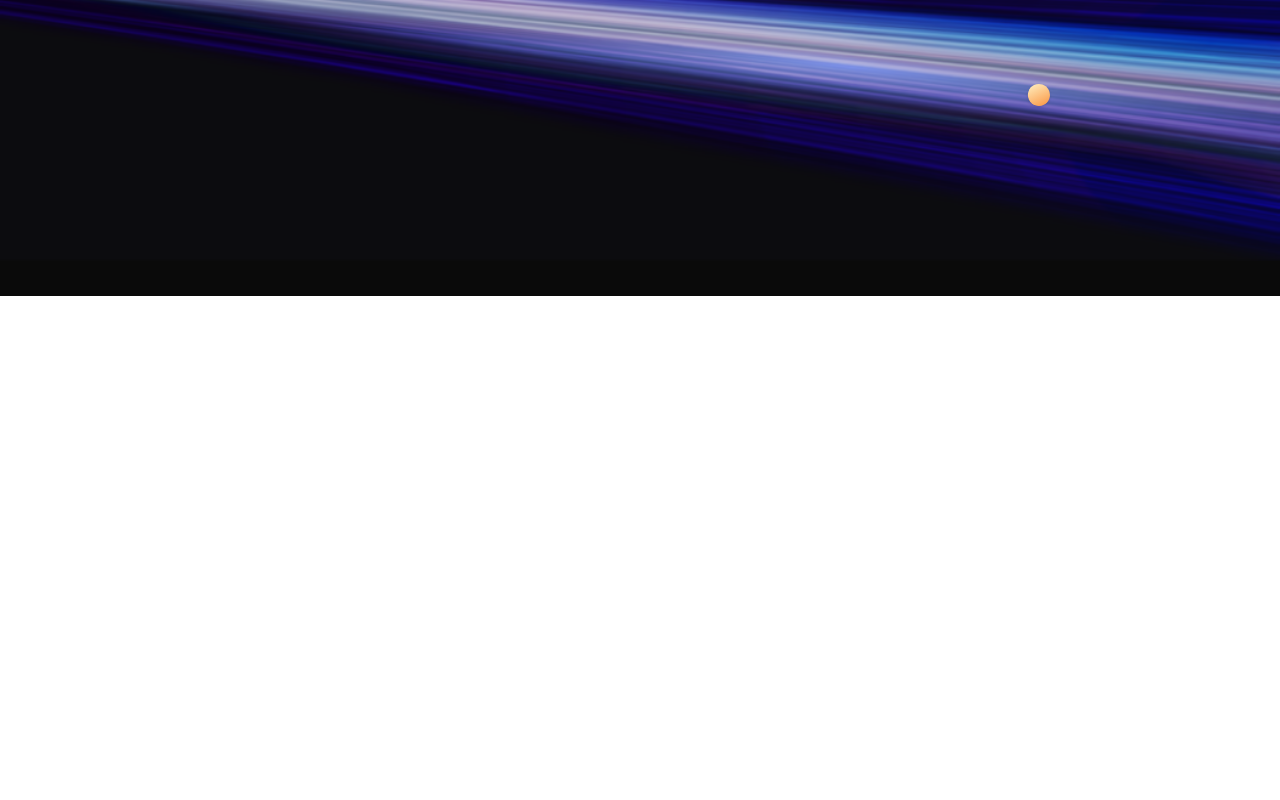
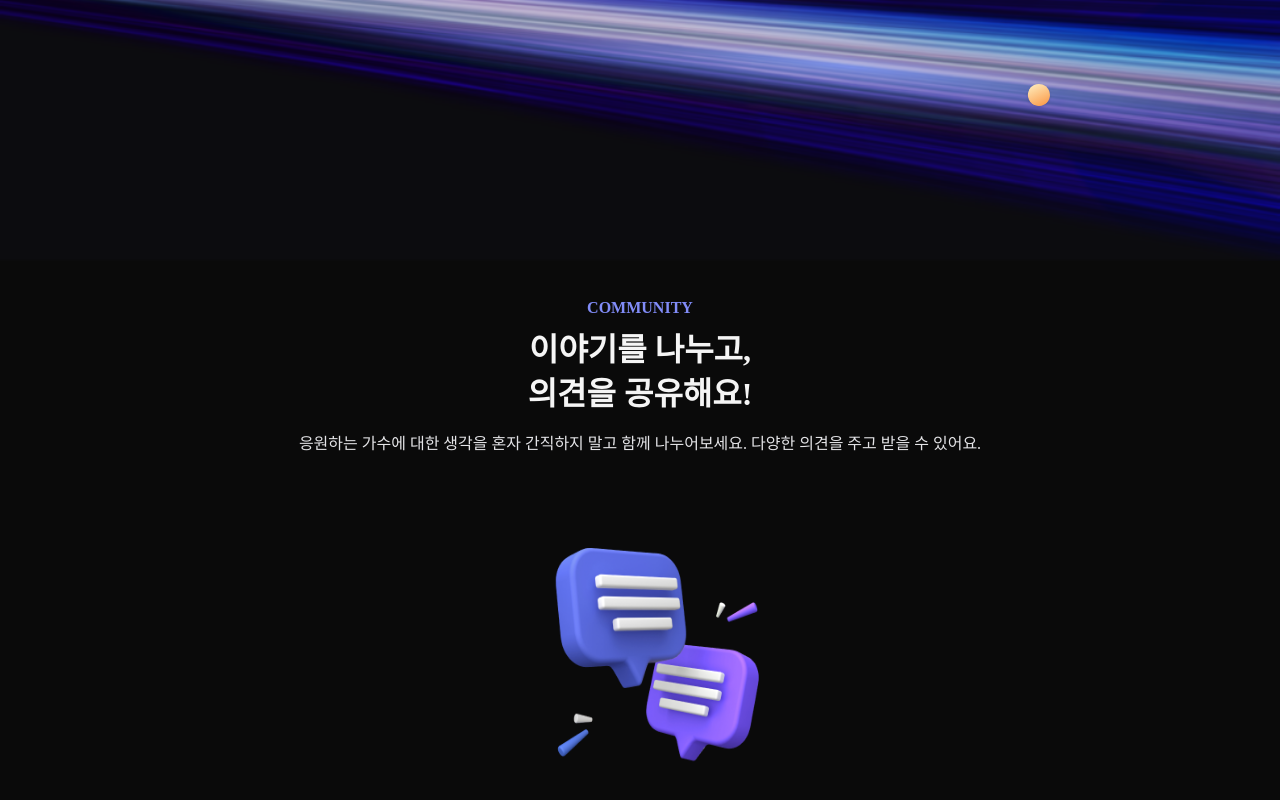
Before and after one commit to kanghyungmin/MVP, a Next.js app: page / in a window 1280 px wide. Shown: the part 664-1464 px from the top of the page. Before the commit the page ends 960 px from the top, so only its background shows below. Built offline with nearby package versions, Linux system fonts and the light colour scheme; what tw-elements would draw is missing.

Commit message:
add commnity feature

```diff
--- a/pages/component/arcordinan.tsx
+++ b/pages/component/arcordinan.tsx
@@ -3,8 +3,6 @@ import React, { useEffect, useState } from "react";
 import { Collapse, initTE } from "tw-elements";
 
 function Arcodian() {
-  const [count, setCount] = useState(0);
-
   useEffect(() => {
     const init = async () => {
       const { Collapse, initTE } = await import("tw-elements");
--- /dev/null
+++ b/pages/component/communityFeature.tsx
@@ -0,0 +1,38 @@
+import React, { useEffect, useState } from "react";
+
+function CommunityFeature() {
+  return (
+    <div>
+      <div className="relative bg-neutral-950 w-full h-[652px] px-4 pb-40 flex-col justify-start items-center gap-12 inline-flex">
+        <div className="self-stretch h-[492px] flex-col justify-start items-center gap-12 flex">
+          <div className="self-stretch h-[184px] flex-col justify-center items-center gap-8 flex">
+            <div className="self-stretch h-[184px] flex-col justify-start items-start gap-4 flex">
+              <div className="self-stretch h-[120px] flex-col justify-center items-center gap-2 flex">
+                <div className="self-stretch text-center text-indigo-400 text-base font-bold font-['Pretendard'] leading-normal">
+                  COMMUNITY
+                </div>
+                <div className="self-stretch text-center text-neutral-100 text-[32px] font-bold font-['Pretendard'] leading-[44px]">
+                  이야기를 나누고,
+                  <br />
+                  의견을 공유해요!
+                </div>
+              </div>
+              <div className="self-stretch text-center text-zinc-200 text-base font-normal font-['Pretendard'] leading-normal">
+                응원하는 가수에 대한 생각을 혼자 간직하지 말고 함께
+                나누어보세요. 다양한 의견을 주고 받을 수 있어요.
+              </div>
+            </div>
+          </div>
+          <div className="w-80 h-[260px] relative">
+            <img
+              className="w-[258.38px] h-[238.03px] left-[40.88px] top-[8.53px] absolute"
+              src="/image/img-community_M.png"
+            />
+          </div>
+        </div>
+      </div>
+    </div>
+  );
+}
+
+export default CommunityFeature;
--- /dev/null
+++ b/pages/component/ticketingFeature.tsx
@@ -0,0 +1,7 @@
+import React, { useEffect, useState } from "react";
+
+function TicketingFeature() {
+  return <div></div>;
+}
+
+export default TicketingFeature;
--- /dev/null
+++ b/pages/component/votingFeature.tsx
@@ -0,0 +1,7 @@
+import React, { useEffect, useState } from "react";
+
+function VotingFeature() {
+  return <div></div>;
+}
+
+export default VotingFeature;
--- a/pages/index.tsx
+++ b/pages/index.tsx
@@ -1,12 +1,14 @@
 import { Inter } from "next/font/google";
 import dynamic from "next/dynamic";
 import Arcodian from "./component/arcordinan";
+import CommunityFeature from "./component/communityFeature";
 
 const inter = Inter({ subsets: ["latin"] });
 
 export default function Home() {
   return (
     <>
+      <div className="grid grid-cols-1 gap-0">
         <header>
           {/* NavBar */}
           <nav>
@@ -81,8 +83,8 @@ export default function Home() {
                 </div>
               </div>
               <div className="text-center text-gray-200 text-xl font-normal font-['Pretendard'] leading-7">
-              응원하는 가수의 공연 티켓 예매부터, 투표 그리고 함께 이야기를 나눌
-              수 있는
+                응원하는 가수의 공연 티켓 예매부터, 투표 그리고 함께 이야기를
+                나눌 수 있는
                 <br />
                 커뮤니티까지 한 번에 누릴 수 있어요.
               </div>
@@ -92,8 +94,10 @@ export default function Home() {
             <div className="w-[26px] h-[26px] right-[38px] top-[493px] absolute bg-pink-300 rounded-full shadow" />
           </div>
         </header>
-      <main>{/*  */}</main>
+      </div>
+      <CommunityFeature />
     </>
+
     // <div>
     //
     // </div>
```
Also changed, not shown: public/image/img-community_M.png (added). Lines whose indentation alone changed are shown as unchanged.
